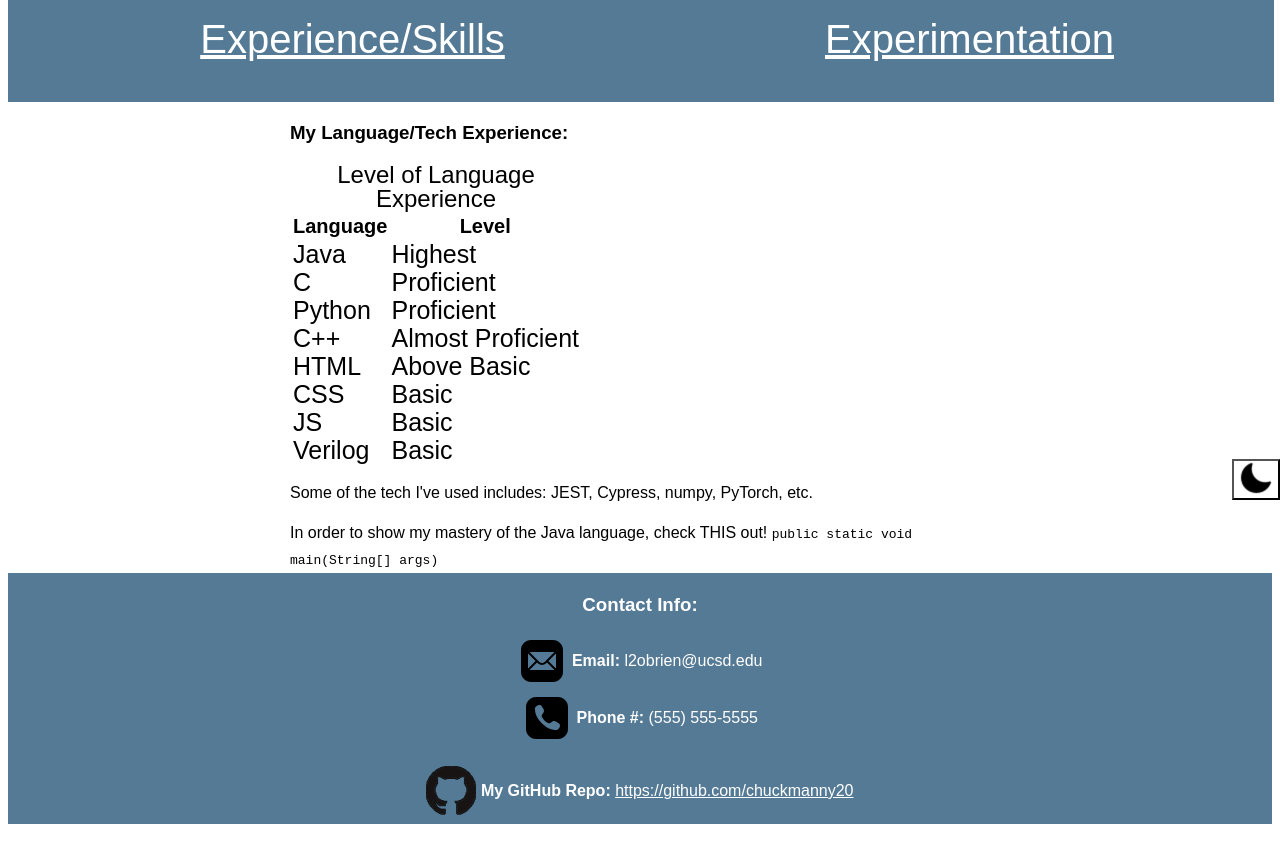
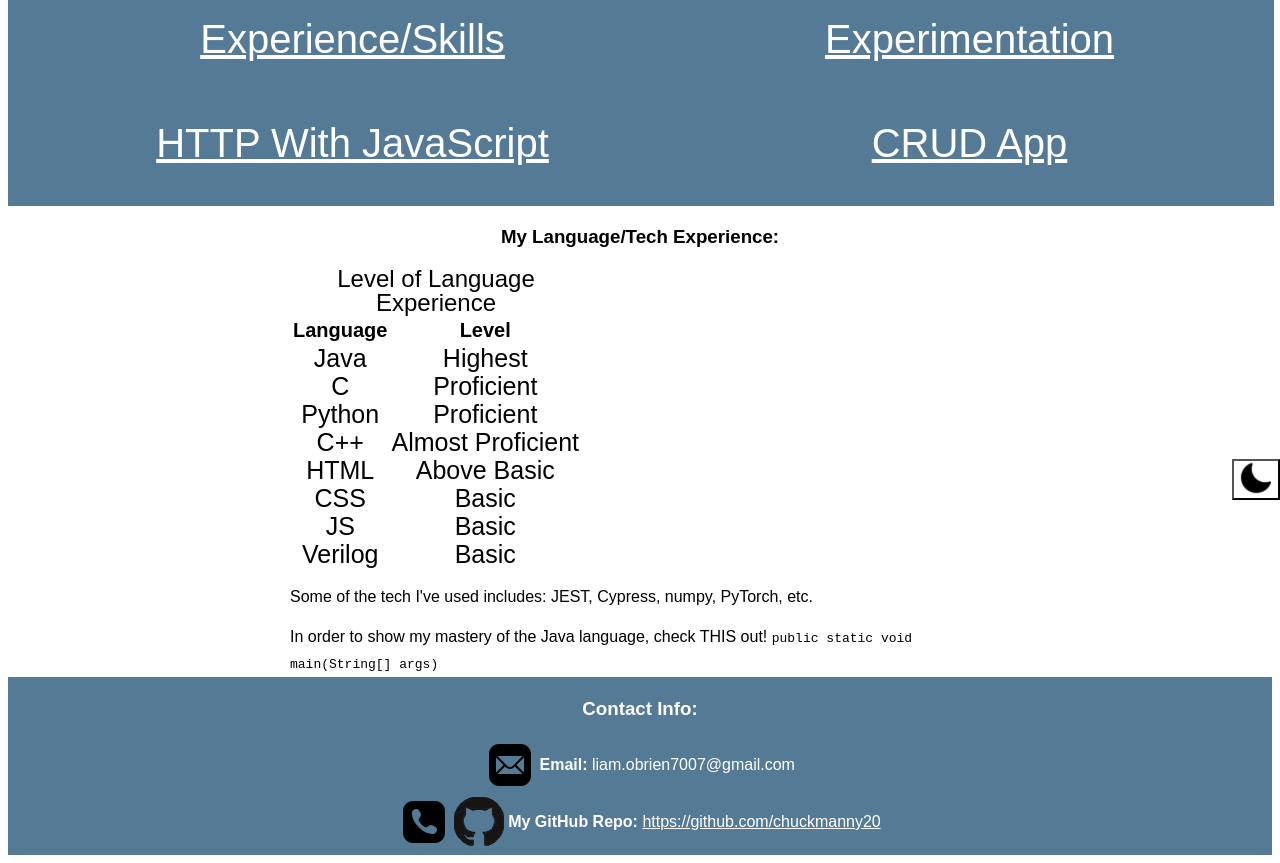
Before and after one commit to chuckmanny20/my_portfolio, a plain HTML site: page experience.html in a window 1280 px wide. Shown: the part 300-1163 px from the top of the page. Before the commit the page ends 1132 px from the top, so only its background shows below. Drawn offline with Linux system fonts and the light colour scheme; a web font is replaced by a local one.

Commit message:
Fix-up for public

```diff
--- a/experience.html
+++ b/experience.html
@@ -35,6 +35,8 @@
             <li class="nav-item"class="cell_two"><a href="projects.html">My Projects</a></li>
             <li class="nav-item" class="cell_three"><a href="experience.html">Experience/Skills</a></li>
             <li class="nav-item" class="cell_four"><a href="experiments.html">Experimentation</a></li>
+            <li class="nav-item" class="cell_five"><a href="methodtest.html">HTTP With JavaScript</a></li>
+            <li class="nav-item" class="cell_six"><a href="basic_crud.html">CRUD App</a></li>
         </ul>
     </nav>
 </header>
@@ -42,8 +44,8 @@
 <main class="container">
 
     <section class="first_content">
-        <h3>My Language/Tech Experience:</h3>
-        <table>
+        <h3 style="text-align: center;">My Language/Tech Experience:</h3>
+        <table style="text-align: center;">
             <caption id="language-table-caption">Level of Language Experience</caption>
             <colgroup>
                 <col span="1" class="language">
@@ -109,7 +111,7 @@
         </picture>
 
         <p class="icons">
-            <b>Email:</b> l2obrien@ucsd.edu <br>
+            <b>Email:</b> liam.obrien7007@gmail.com <br>
         </p>
 
         <picture id="phone_icon">
@@ -117,10 +119,6 @@
             <source srcset="icons8-phone-50.webp" type="image/webp">
             <img src="icons8-phone-50.png" type="image/png" alt="phone icon" height="50px" width="50px">
        </picture>
-
-        <p class="icons">
-            <b>Phone #:</b> (555) 555-5555</p>
-        </p>
 
         <picture id="git_icon">
             <source srcset="GitHub-Mark-64px.svg" type="image/svg+xml" height="50" width="50">
```
Also changed, not shown: about_me.html (+3 -4 lines), experiments.html (+3 -4 lines), index.html (+2 -5 lines), projects.html (+3 -5 lines).
